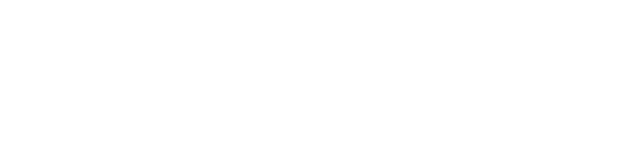
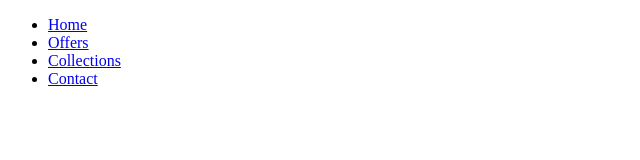
Before and after one commit to NathXpert01/DB, a plain HTML site: page index.html in a window 1280 px wide. Shown: the whole page, without its empty margins (0-640 px from the left). Drawn offline with Linux system fonts and the light colour scheme.

Commit message:
4. Ändern

```diff
--- a/index.html
+++ b/index.html
@@ -3,9 +3,16 @@
 <head>
     <meta charset="UTF-8">
     <meta name="viewport" content="width=device-width, initial-scale=1.0">
-    <title>Document</title>
+    <title>Banken im Vergleich</title>
 </head>
 <body>
-
+    <div id="navigation-bar">
+			<ul id="navigation">
+				<li><a href="home.html">Home</a></li>
+				<li><a href="offers.html">Offers</a></li>
+				<li><a href="collections.html">Collections</a></li>
+				<li><a href="contact.html">Contact</a></li>
+			</ul>
+	</div>
 </body>
 </html>
```
